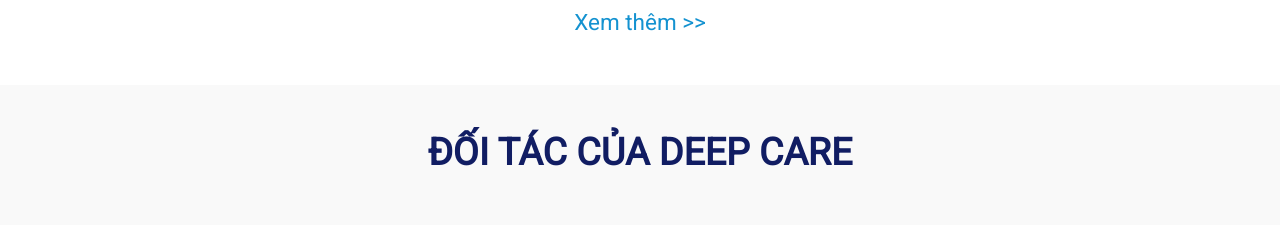
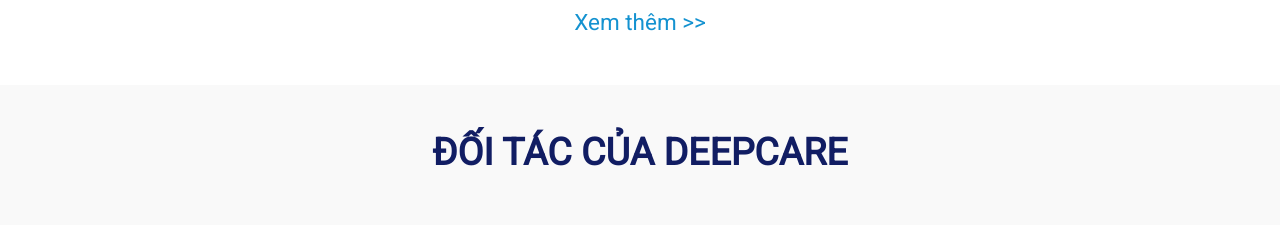
Before and after one commit to nttung1211/Deepcare, an Angular app: page / in a window 1280 px wide. Shown: the part 3060-3285 px from the top of the page. Built offline with nearby package versions, Linux system fonts and the light colour scheme.

Commit message:
test git workflow2

```diff
--- a/src/app/partners/partners.component.html
+++ b/src/app/partners/partners.component.html
@@ -1,6 +1,6 @@
 <section class='partner-section py-5'>
   <div class='container'>
-    <h3 class='section-title'>ĐỐI TÁC CỦA DEEP CARE</h3>
+    <h3 class='section-title'>ĐỐI TÁC CỦA DEEPCARE</h3>
     <div class='row py-5'>
       <div class='col-lg-4'>
         <div class='partner-logo'>
```
